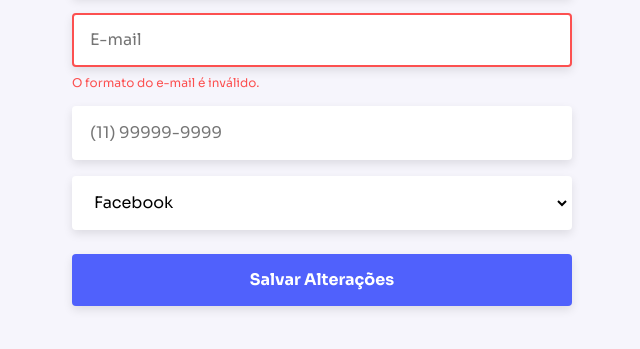
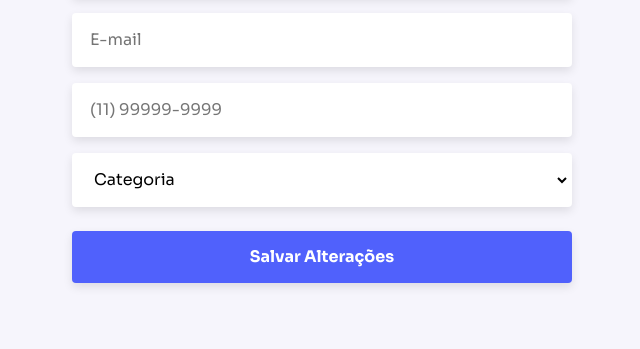
Before and after one commit to BrunoMatosSilva/MyContact, a React app in the folder web/: page /edit/1 in a window 1280 px wide. Shown: the part 289-638 px from the top of the page, without its empty margins (318-958 px from the left). Built offline with nearby package versions, Linux system fonts and the light colour scheme.

Commit message:
estado do form

```diff
--- a/web/public/index.html
+++ b/web/public/index.html
@@ -14,7 +14,7 @@
     <link rel="preconnect" href="https://fonts.gstatic.com" crossorigin />
     <link href="https://fonts.googleapis.com/css2?family=Sora:wght@400;700&display=swap" rel="stylesheet" />
 
-    <title>React App</title>
+    <title>MyContacts</title>
   </head>
   <body>
     <noscript>You need to enable JavaScript to run this app.</noscript>
--- a/web/src/components/ContactForm/index.js
+++ b/web/src/components/ContactForm/index.js
@@ -1,31 +1,63 @@
 import PropTypes from 'prop-types';
 
-import FormGroup from "../FormGroup";
+import FormGroup from '../FormGroup';
 import Input from '../Input';
 import Select from '../Select';
 import Button from '../Button';
 import { ButtonContainer, Form } from "./styles";
+import { useState } from 'react';
 
 export default function ContactForm({buttonLabel}){
+  const [name, setName] = useState('');
+  const [email, setEmail] = useState('');
+  const [phone, setPhone] = useState('');
+  const [category, setCategory] = useState('');
+
+  function handleSubmit(e){
+    e.preventDefault();
+    console.log(
+      {name, email, phone, category}
+    )
+  }
+
   return (
-    <Form>
+    <Form onSubmit={handleSubmit}>
       <FormGroup>
-        <Input type="text" placeholder="Nome" />
-      </FormGroup>
-
-      <FormGroup error="O formato do e-mail é inválido.">
-        <Input error type="email" placeholder="E-mail" />
+        <Input
+        type="text"
+        placeholder="Nome"
+        onChange={(e) => setName(e.target.value)}
+        value={name}
+        />
       </FormGroup>
 
       <FormGroup>
-        <Input type="phone" placeholder="(11) 99999-9999" />
+        <Input
+        type="email"
+        placeholder="E-mail"
+        onChange={(e) => setEmail(e.target.value)}
+        value={email}
+        />
       </FormGroup>
 
       <FormGroup>
-        <Select>
-          <option value="facebook">Facebook</option>
-          <option value="instagram">Instagram</option>
-          <option value="whatsapp">Whatsapp</option>
+        <Input
+        type="phone"
+        placeholder="(11) 99999-9999"
+        onChange={(e) => setPhone(e.target.value)}
+        value={phone}
+        />
+      </FormGroup>
+
+      <FormGroup>
+        <Select
+        value={category}
+        onChange={(e) => setCategory(e.target.value)}
+        >
+          <option value="">Categoria</option>
+          <option value="Intagram">Instagram</option>
+          <option value="Whatsapp">Whatsapp</option>
+          <option value="Discord">Discord</option>
         </Select>
       </FormGroup>
 
```
